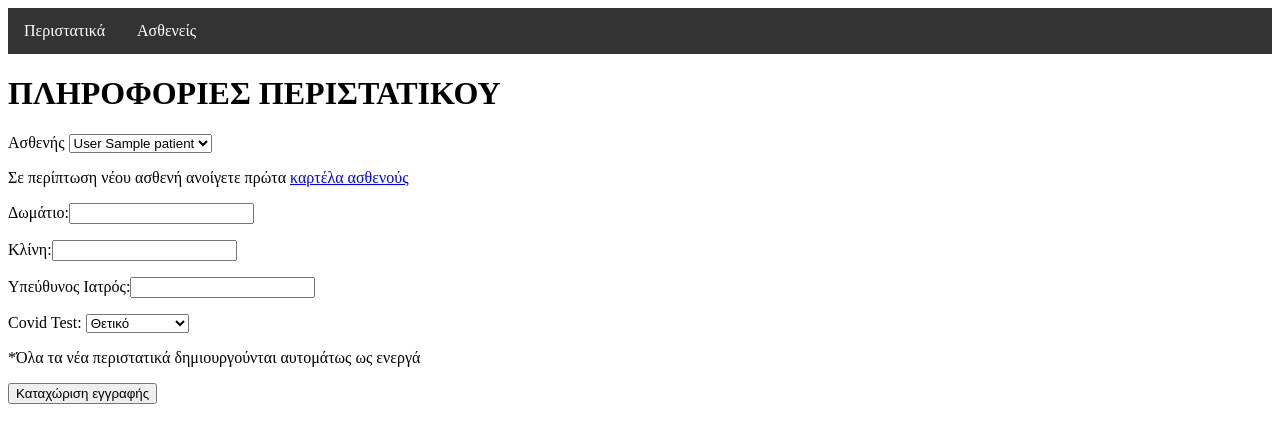
After one commit to Rasty-90/flask-python-api-app, a Flask app: template templates/casedetails.html in a window 1280 px wide. The commit adds this page. Shown: the top 443 px of the page. Run offline with Flask 2, Linux system fonts and the light colour scheme; the template is opened without the code that fills it: most values are stand-ins (such as "Sample title", 1, 10 or a date in 2020).

Commit message:
edit case base routing

```diff
--- a/app.py
+++ b/app.py
@@ -28,7 +28,7 @@ def indexcases():
         case['patientName']=patientCase['name']
     return render_template("cases.html", title='Περιστατικά', cases=cases)
 
-#TODO: EDIT CASE PAGE, DELETE CASE
+#TODO:EDIT CASE PAGE ,DELETE CASE
 
 #Νέα περιστατικά
 @app.route('/newCase', methods=['GET','POST'])
@@ -54,6 +54,14 @@ def newCase():
         return render_template("success.html", title='Επιτυχής εγγραφή')
     else:
         return render_template("newCase.html", title='Νέο περιστατικό',patients=patients)
+
+#edit case
+@app.route('/casedetails', methods=['GET,POST'])
+def caseDets():
+    id = id=request.args.get('id')
+    reqres = requests.get('http://127.0.0.1:5000/case/'+id)
+    dicts = json.loads(reqres.content)
+    return render_template("casedetails.html", title='Προφίλ ασθενούς', case=dicts)
 
 #Routes για τις σελίδες των ασθενών
 @app.route('/indexpatients')
--- /dev/null
+++ b/templates/casedetails.html
@@ -0,0 +1,29 @@
+{% extends "layout.html" %}
+{% block content %}
+<script src="{{url_for('static', filename='scripts.js')}}"></script>
+<div class="profile">
+    <h1>ΠΛΗΡΟΦΟΡΙΕΣ ΠΕΡΙΣΤΑΤΙΚΟΥ</h1></p>
+    <form method="post" action="/newCase">
+
+    <label for="patient">Ασθενής</label>
+    <select id="patient" name="patient">
+        {% for patient in patients %}
+      <option value="{{patient.id}}">{{patient.surname}} {{patient.name}}</option>
+      {% endfor %}
+    </select>
+    <p>Σε περίπτωση νέου ασθενή ανοίγετε πρώτα <a href="/newPatient">καρτέλα ασθενούς</a></p>
+    <p>Δωμάτιο:<input type='text' name="roomn"></input></p>
+    <p>Κλίνη:<input type='text' name="bedn"></input></p>
+    <p>Υπεύθυνος Ιατρός:<input type='text' name="doctor"></input></p>
+    <label for="covidStatus">Covid Test:</label>
+    <select id="covidStatus" name="covidStatus">
+      <option value="Θετικό">Θετικό</option>
+      <option value="Αρνητικό">Αρνητικό</option>
+      <option value="Αδιευκρίνιστο">Αδιευκρίνιστο</option>
+    </select>
+    <p>*Όλα τα νέα περιστατικά δημιουργούνται αυτομάτως ως ενεργά</p>
+    <input type="submit" name="sumbit" value="Καταχώριση εγγραφής"/>
+    </form>
+
+</div>
+{% endblock %}
--- a/templates/cases.html
+++ b/templates/cases.html
@@ -22,7 +22,7 @@
                 <td>{{case.bedn}}</td>
                 <td>{{case.doctor}}</td>
                 <td>{{case.covidStatus}}</td>
-                <td><a href="/profile?id={{case.patientID}}"><button>Προσωπικά στοιχεία</button></a></td>
+                <td><a href="/profile?id={{case.id}}"><button>Επεξεργασία περιστατικού</button></a></td>
                 <td><button>Διαγραφή</button></td>
             </tr>
         {% endfor %}
```
